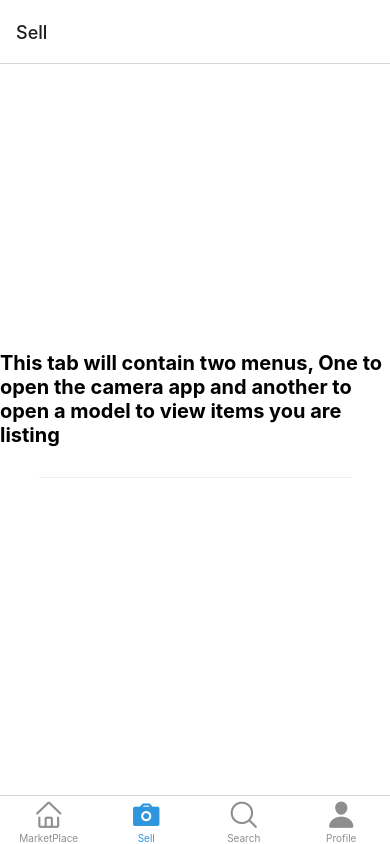
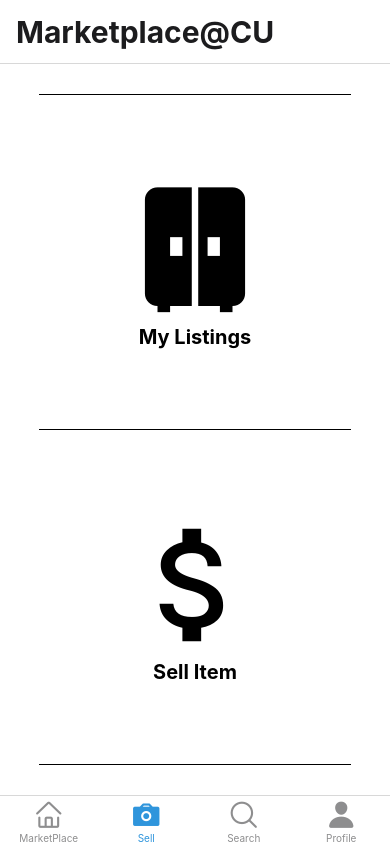
Before and after one commit to alvinwu01/MarketPlace-CU, a React Native app: screen /TabTwo in a window 390 px wide. Built offline with nearby package versions, Linux system fonts and the light colour scheme; what expo-linking would draw is missing.

Commit message:
fixed some minor bugs

```diff
--- a/components/data.tsx
+++ b/components/data.tsx
@@ -6,6 +6,7 @@ export const DATA = [
       price: 100,
       info: "Really comfy in the winter.",
       userid: 1,
+      categories: ["hoodies","misc"]
     },
     {
       id: 2,
@@ -14,14 +15,16 @@ export const DATA = [
       price: 100,
       info: "barely worn. bought wrong size.",
       userid: 1,
+      categories: ["jeans","misc"]
     },
     {
       id: 3,
       name:"Beyond Good and Evil Book",
       image: "https://images-na.ssl-images-amazon.com/images/I/414yS8wldNL._SX320_BO1,204,203,200_.jpg",
       price: 10,
-      info: "Great book. For the low.",
-      userid: 1
+      info: "Great book. For the low. Reallllllllllllllllllllly long ggggggggggggggg sentence. I do not know what to write. Testing. Testing. 1. 2. 3. Ayayayayayaya. Hello. TestingASdasfdsgjsgnsdjgndfklgndgnkdgfnldfngkdnglkdfnglkdfngkldfngkldfngkdfngkldfgnkldfgnlkdfngkldfngkldfnglkdiugjghkvjhvuuiggiuguigiug",
+      userid: 1,
+      categories: ["books","misc"]
     },
     {
       id: 4,
@@ -30,6 +33,7 @@ export const DATA = [
       price: 100,
       info: "Barely Worn! STEEEEAL GET IT BEFORE ITS GONE",
       userid: 1,
+      categories: ["shoes","misc"]
     },
     {
       id: 5,
@@ -38,5 +42,6 @@ export const DATA = [
       price: 1000,
       info: "Brand New in Box. Limited edition.",
       userid: 1,
+      categories: ["misc"]
     },
   ];
--- a/navigation/index.tsx
+++ b/navigation/index.tsx
@@ -96,7 +96,12 @@
          component={TabTwoScreen}
          options={{
            title: 'Sell',
+           headerTitle: 'Marketplace@CU',
            tabBarIcon: ({ color }) => <TabBarIcon1 name="camera" color={color} />,
+           headerTitleStyle: {
+            fontWeight: 'bold',
+            fontSize: 30,
+           },
          }}
        />
        <BottomTab.Screen
@@ -104,7 +109,12 @@
          component={TabThreeScreen}
          options={{
            title: 'Search',
+           headerTitle: 'Marketplace@CU',
            tabBarIcon: ({ color }) => <TabBarIcon1 name="search1" color={color} />,
+           headerTitleStyle: {
+            fontWeight: 'bold',
+            fontSize: 30,
+          }
          }}
 
        />
@@ -113,7 +123,12 @@
          component={ProfileScreen}
          options={{
            title: 'Profile',
+           headerTitle: 'Marketplace@CU',
            tabBarIcon: ({ color }) => <Ionicons name="person" style={{ marginBottom: -3 }} size={30} color={color} />,
+           headerTitleStyle: {
+             fontWeight: 'bold',
+             fontSize: 30,
+           }
          }}
        />
      </BottomTab.Navigator>
--- a/package.json
+++ b/package.json
@@ -15,6 +15,7 @@
   },
   "dependencies": {
     "@expo/vector-icons": "^12.0.0",
+    "@react-native-async-storage/async-storage": "~1.15.0",
     "@react-navigation/bottom-tabs": "^6.0.5",
     "@react-navigation/native": "^6.0.2",
     "@react-navigation/native-stack": "^6.1.0",
@@ -31,10 +32,10 @@
     "react-dom": "17.0.1",
     "react-native": "0.64.3",
     "react-native-models": "^0.7.9",
+    "react-native-paper": "^4.11.2",
     "react-native-safe-area-context": "3.3.2",
     "react-native-screens": "~3.10.1",
-    "react-native-web": "0.17.1",
-    "@react-native-async-storage/async-storage": "~1.15.0"
+    "react-native-web": "0.17.1"
   },
   "devDependencies": {
     "@babel/core": "^7.12.9",
--- a/screens/TabThreeScreen.tsx
+++ b/screens/TabThreeScreen.tsx
@@ -1,18 +1,14 @@
 import { StyleSheet } from 'react-native';
 import { Text, View } from '../components/Themed';
 import React from "react";
+import { Searchbar } from 'react-native-paper';
 
 export default function TabThreeScreen({navigation}) {
-  React.useEffect(() => {
-    navigation.setOptions({
-      headerSearchBarOptions: {
-        // search bar options
-      }
-    });
-  }, [navigation]);
   return (
     <View style={styles.container}>
-      <Text style={styles.title}>Tab Three</Text>
+      <Searchbar>
+        <Text style = {styles.title}> Search descriptions </Text>
+      </Searchbar>
       <View style={styles.separator} lightColor="#eee" darkColor="rgba(255,255,255,0.1)" />
     </View>
   );
@@ -23,10 +19,11 @@ const styles = StyleSheet.create({
     flex: 1,
     alignItems: 'center',
     justifyContent: 'center',
+    padding: "5%",
   },
   title: {
     fontSize: 20,
-    fontWeight: 'bold',
+    fontWeight: '200',
   },
   separator: {
     marginVertical: 30,
--- a/screens/TabTwoScreen.tsx
+++ b/screens/TabTwoScreen.tsx
@@ -1,12 +1,28 @@
 import { StyleSheet } from 'react-native';
+import { MaterialCommunityIcons } from '@expo/vector-icons';
+import { MaterialIcons } from '@expo/vector-icons';
+
+
 
 import { Text, View } from '../components/Themed';
 
 export default function TabTwoScreen() {
   return (
-    <View style={styles.container}>
-      <Text style={styles.title}>This tab will contain two menus, One to open the camera app and another to open a model to view items you are listing</Text>
-      <View style={styles.separator} lightColor="#eee" darkColor="rgba(255,255,255,0.1)" />
+    <View style={styles.columncontainer}>
+      <View style={styles.separator} lightColor="black" darkColor="white" />
+      <View style={styles.columncontainer}>
+      <MaterialCommunityIcons name="wardrobe" size={150} color="black" />
+        <Text style={styles.title}>My Listings</Text>
+      </View>
+      <View style={styles.separator} lightColor="black" darkColor="white" />
+
+      <View style={styles.columncontainer}>
+      <MaterialIcons name="attach-money" size={150} color="black" />
+      <Text style={styles.title}>Sell Item</Text>
+      </View>
+
+      <View style={styles.separator} lightColor="black" darkColor="white" />
+
     </View>
   );
 }
@@ -16,6 +32,13 @@ const styles = StyleSheet.create({
     flex: 1,
     alignItems: 'center',
     justifyContent: 'center',
+    flexDirection:'row'
+  },
+  columncontainer: {
+    flex: 1,
+    alignItems: 'center',
+    justifyContent: 'center',
+    flexDirection: 'column',
   },
   title: {
     fontSize: 20,
```
Also changed, not shown: 1 other file (tests, documents, lock files or other folders).
